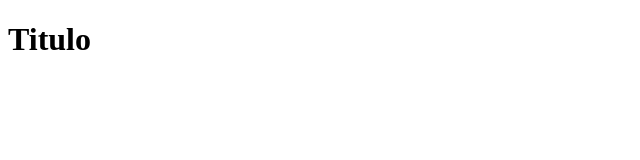
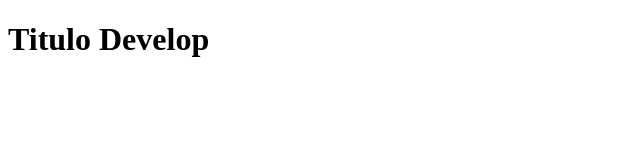
Before and after one commit to luchoss10/HelloWorldGit, a plain HTML site: page index.html in a window 1280 px wide. Shown: the whole page, without its empty margins (0-640 px from the left). Drawn offline with Linux system fonts and the light colour scheme.

Commit message:
Se agrego un titulo en develop

```diff
--- a/index.html
+++ b/index.html
@@ -7,7 +7,7 @@
     <title>Demo Git</title>
 </head>
 <body>
-    <h1>Titulo</h1>
+    <h1>Titulo  Develop</h1>
 
 </body>
 </html>
```
